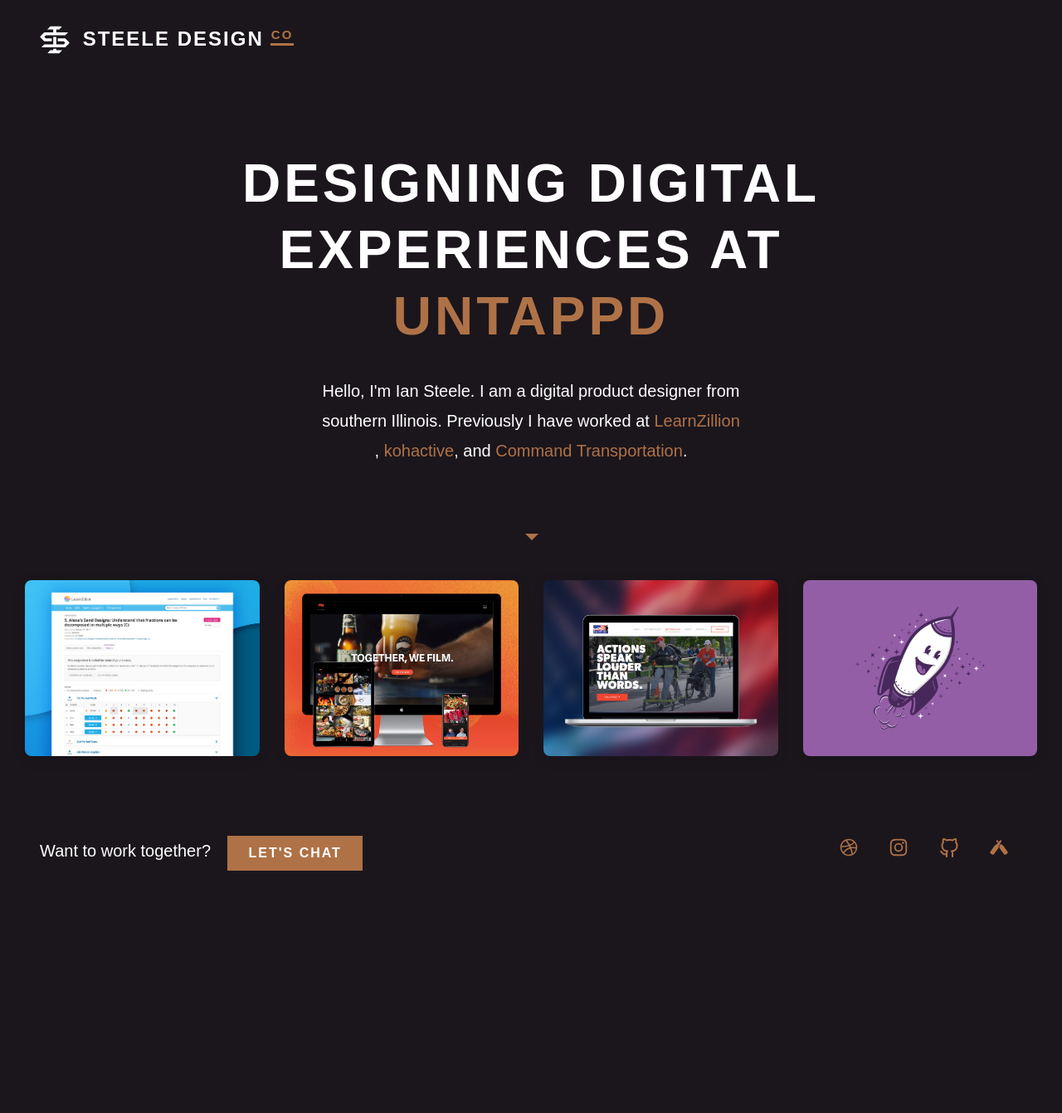
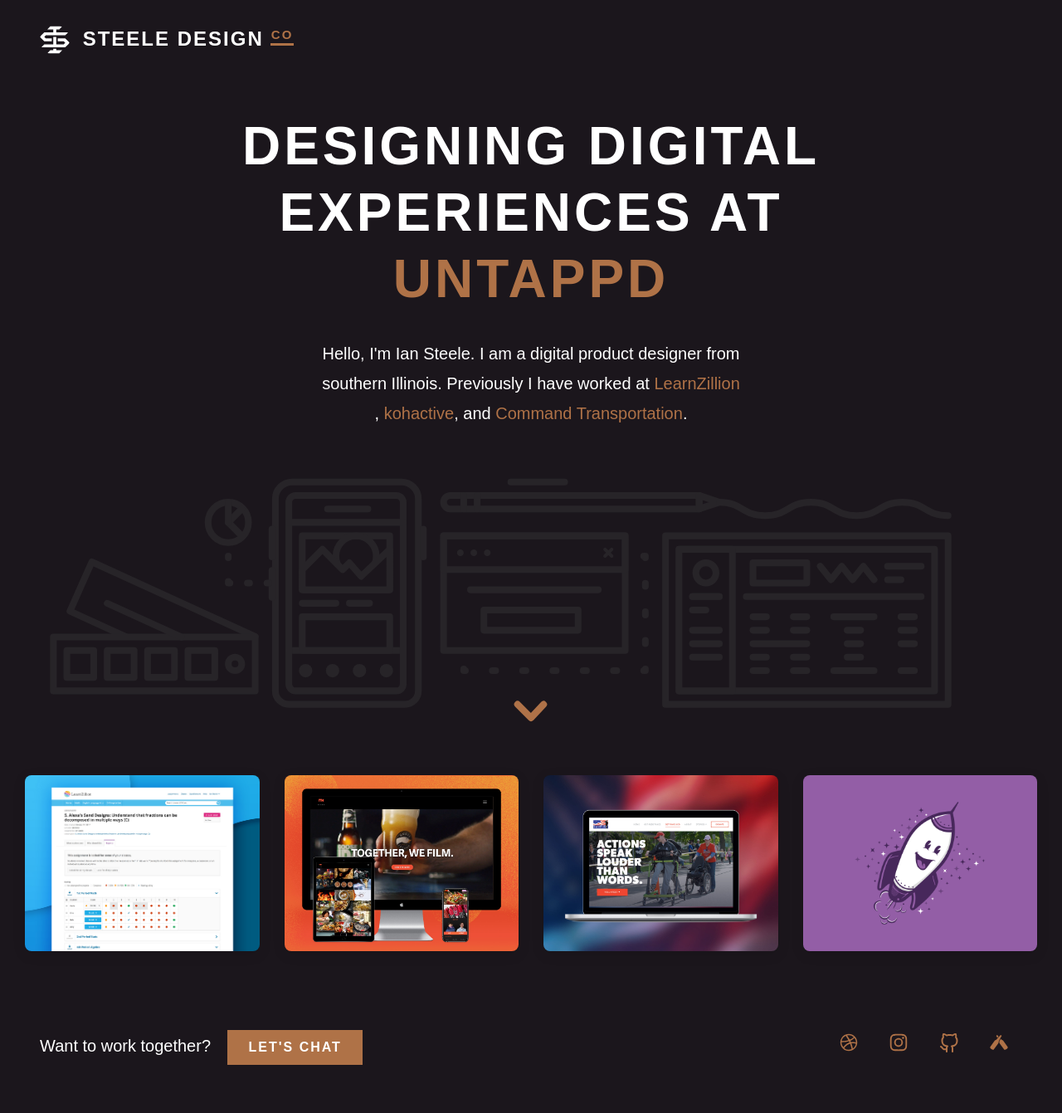
Before and after one commit to iansteele/iansteele, a Jekyll site: the page built from index.html, in a window 1280 px wide. Shown: the whole page at 83% size. Built offline with Jekyll 4.4.1, drawn with Linux system fonts in a browser that asks for light colours; some web fonts are replaced; before the commit the page ends 1107 px from its top, so only the background shows below that.

Commit message:
added hero illustration

```diff
--- a/_layouts/home.html
+++ b/_layouts/home.html
@@ -7,7 +7,6 @@
       <div class="body-content" aria-label="content">
       	<div class="hero row">
           <div class="col-md-10 offset-md-1 col-xl-8 offset-xl-2">
-        		<!-- <img  src=/assets/img/ian.png alt="Consider yourself lucky you can't see this ugly mug"> -->
         		<h1 class="headline">
               Designing digital experiences at
               <a href="https://www.untappd.com" class="link">Untappd</a>
@@ -21,8 +20,7 @@
         			Transportation</a>.
         		</p>
           </div>
-      		<div class="row caret">
-      		</div>
+          <img  src="/assets/img/hero.svg" alt="Consider yourself lucky you can't see this ugly mug">
       	</div>
       	<div class="projects row" id="work">
         {%- assign sorted_projects = site.projects | sort: 'order' -%}
--- a/_sass/_content.scss
+++ b/_sass/_content.scss
@@ -10,8 +10,8 @@ header {
   flex-direction: column;
   @include center-block;
   color: $white;
-  padding-bottom: 10vh;
-  padding-top: 10vh;
+  padding-bottom: 5vh;
+  padding-top: 5vh;
   position: relative;
   text-align: center;
 
@@ -28,13 +28,8 @@ header {
   }
 
   img {
-    @include center-block;
-    border-radius: 100%;
-    box-shadow: 0 2px $spacing--s rgba(0, 0, 0, 0.1);
-    display: block;
-    margin-bottom: $spacing--l;
-    max-width: 200px;
-    width: 50%;
+    max-width: 1200px;
+    margin: 1em auto 0 auto;
   }
 
   p {
--- a/_sass/_layout.scss
+++ b/_sass/_layout.scss
@@ -19,7 +19,7 @@ body {
   @include center-block;
   width: 100%;
   margin-bottom: $spacing--m;
-  margin-top: $spacing--xl;
+  margin-top: $spacing--m;
 
   .project {
     margin-bottom: 1rem;
```
Also changed, not shown: assets/img/hero.svg (added), 3 other files.
